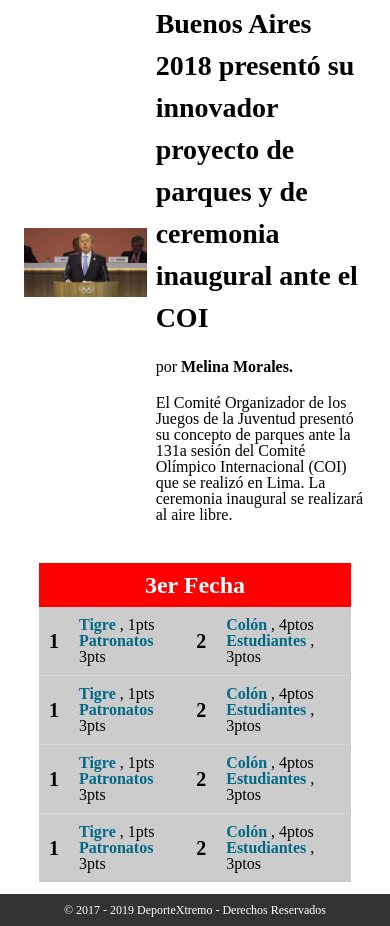
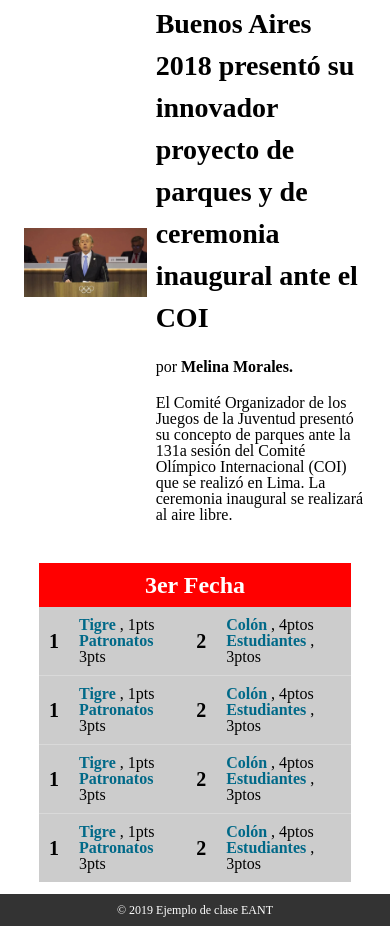
Before and after one commit to Enzo-Godoy/DpEx, a plain HTML site: page index.html in a window 390 px wide. Shown: the part 1684-2610 px from the top of the page. Drawn offline with Linux system fonts and the light colour scheme.

```diff
--- a/index.html
+++ b/index.html
@@ -155,7 +155,7 @@
 	<script type="./js/main.js"></script>
 	<footer id="footer">
 
-		<p>	&copy; 2017 - 2019 DeporteXtremo - Derechos Reservados</p>
+		<p>	&copy; 2019 Ejemplo de clase EANT</p>
     </footer>
 
 </body>
```
